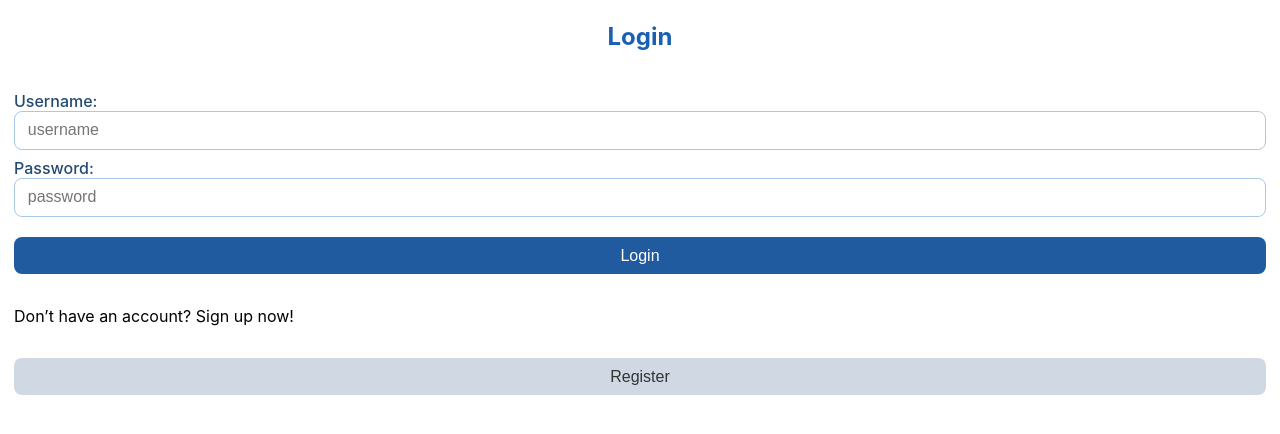
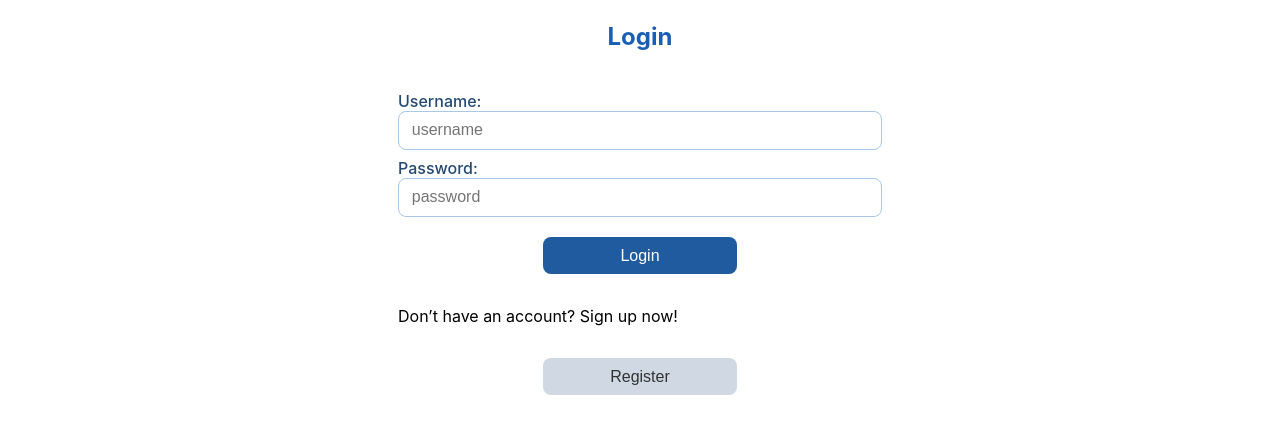
Before and after one commit to szabobnc/SpendingsWebApp, a React (Create React App) app in the folder frontend/: page / in a window 1280 px wide. Shown: the top 434 px of the page. Built offline with nearby package versions, Linux system fonts and the light colour scheme.

Commit message:
improve Login page appearance

```diff
--- a/frontend/src/style/index.css
+++ b/frontend/src/style/index.css
@@ -45,6 +45,18 @@ code {
         opacity: 1;
         transform: scale(1);
     }
+}
+
+div .login {
+    width: 40%;
+    margin-left: auto;
+    margin-right: auto;
+}
+
+div .login button{
+    width: 40%;
+    margin-left: auto;
+    margin-right: auto;
 }
 
 .navbar {
```
